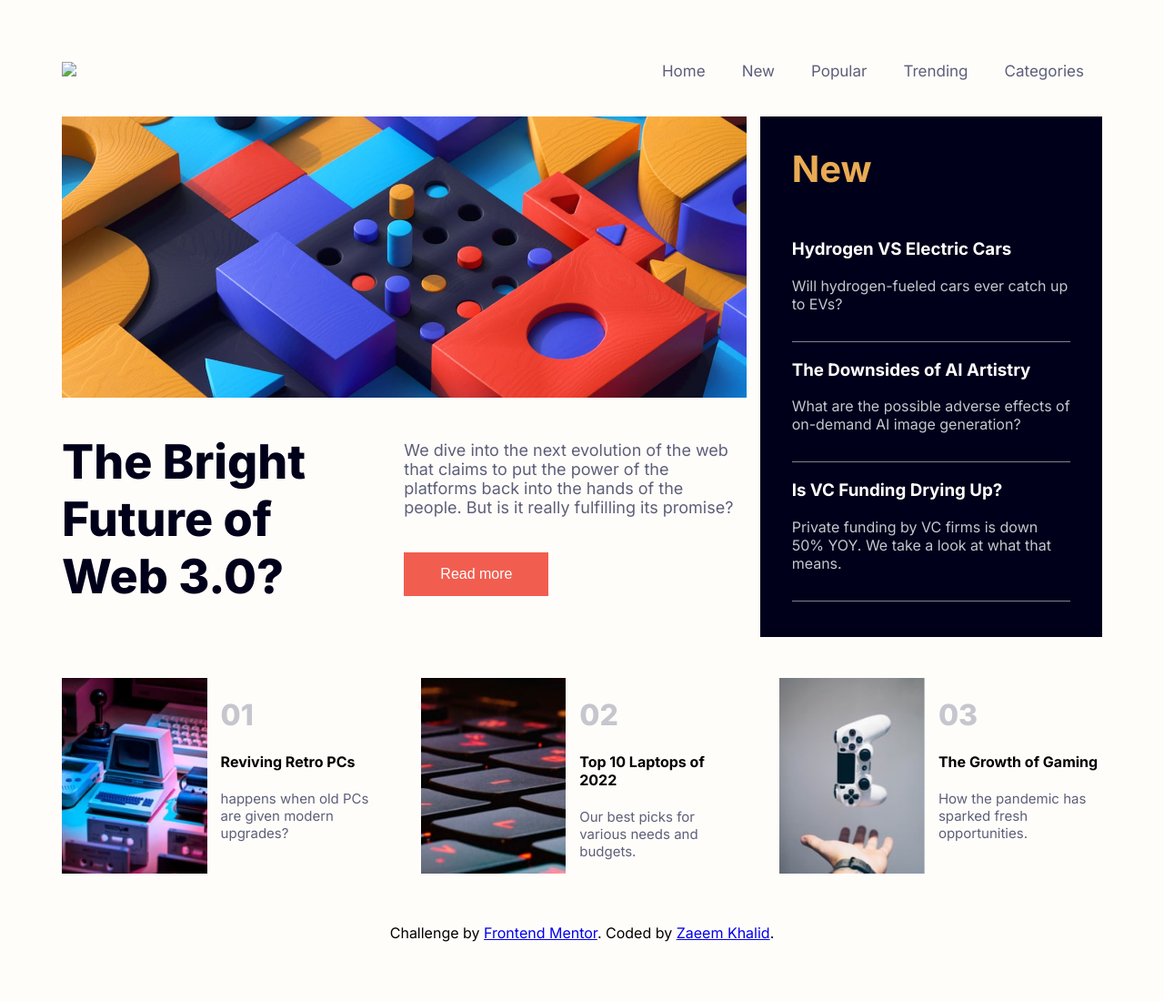
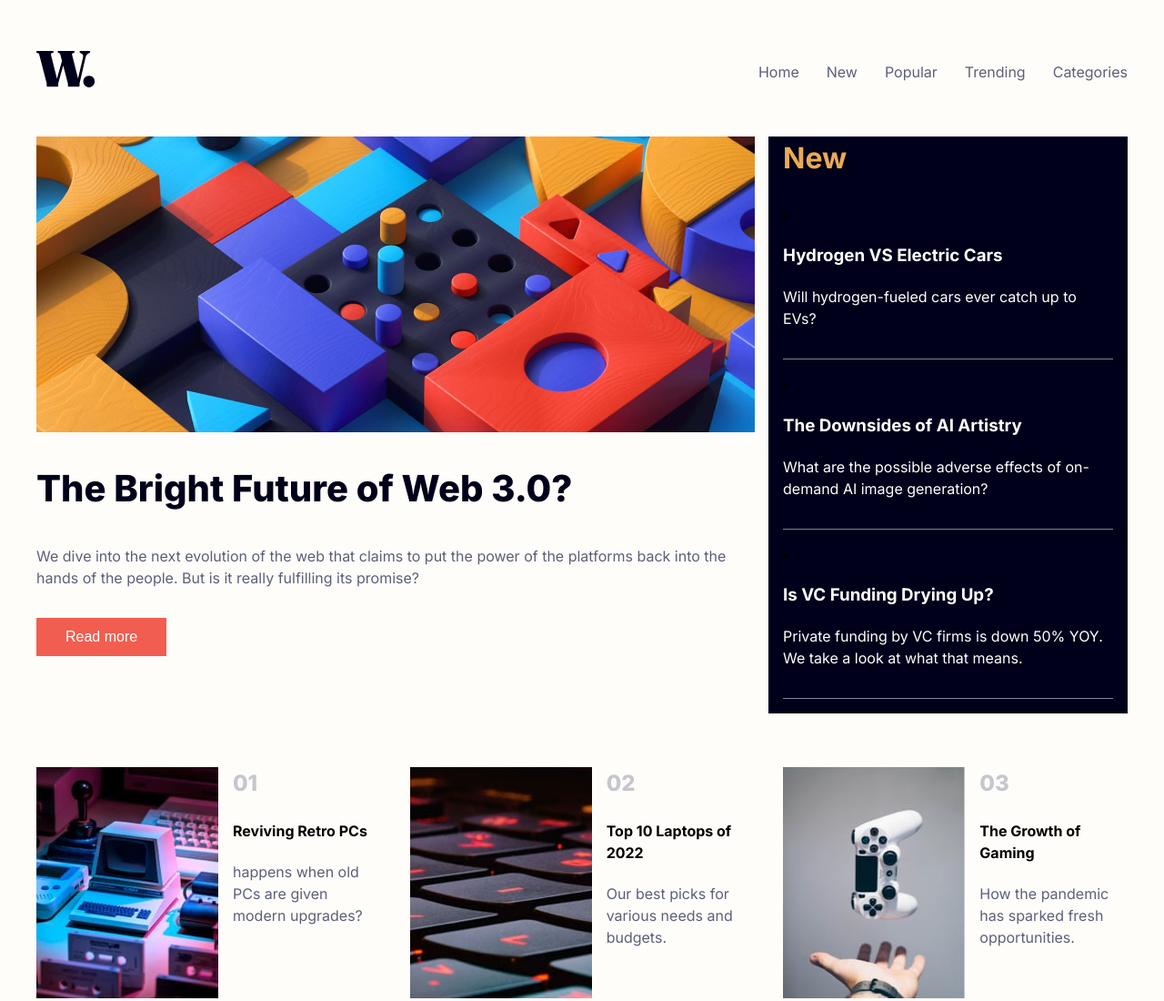
Before and after one commit to RWPmadeZaeem/News-Homepage, a plain HTML site: page index.html in a window 1280 px wide. Shown: the top 1100 px of the page at 91% size. Drawn offline with Linux system fonts and the light colour scheme.

Commit message:
updated project

```diff
--- a/index.html
+++ b/index.html
@@ -17,7 +17,12 @@
 </head>
 <body>
   <nav>
-    <div class="logo"><img src="/assets/images/logo" /></div>
+    <div class="logo"><img src="assets/images/logo.svg" /></div>
+    <button class="hamburger" aria-label="Toggle Menu">
+      <span class="bar"></span>
+      <span class="bar"></span>
+      <span class="bar"></span>
+    </button>
     <div class="nav_menu">
 
 
@@ -38,7 +43,7 @@
     <div class="section_left">
 
 
-      <img src="/assets/images/image-web-3-desktop.jpg" />
+      <img src="assets/images/image-web-3-desktop.jpg" />
 
       <div class="subheading">
         <h1>The Bright Future of Web 3.0?</h1>
@@ -102,7 +107,7 @@
   <div class="bottom_section">
 
     <div class="card">
-      <img src="/assets/images/image-retro-pcs.jpg"/>
+      <img src="assets/images/image-retro-pcs.jpg"/>
       <div class="card_desc">
         <h1>01 </h1>
         <h4>Reviving Retro PCs </h4>
@@ -116,7 +121,7 @@
 
      <div class="card">
 
-      <img src="/assets/images/image-top-laptops.jpg"/>
+      <img src="assets/images/image-top-laptops.jpg" width="60%"/>
       <div class="card_desc">
        <h1> 02</h1>
         <h4>Top 10 Laptops of 2022 </h4>
--- a/index.js
+++ b/index.js
@@ -0,0 +1,6 @@
+const hamburgerButton = document.querySelector('.hamburger');
+const navMenu = document.querySelector('.nav_menu');
+
+hamburgerButton.addEventListener('click', () => {
+  navMenu.classList.toggle('show-menu'); // Toggle the class to show/hide the menu
+});
--- a/styles.css
+++ b/styles.css
@@ -1,172 +1,205 @@
-
-body{
-
+/* Global Styles */
+body {
     background: hsl(36, 100%, 99%);
-    padding: 60px;
-    font-family: "Inter",sans-serif ;
+    padding: 2rem;
+    font-family: "Inter", sans-serif;
+    line-height: 1.5;
   }
 
-nav{
-    display:flex;
+  /* Navigation Styles */
+  nav {
+    display: flex;
     justify-content: space-between;
-    align-items:center;
-    width: 100%;
-
+    align-items: center;
+    padding: 1rem 0;
   }
 
-.nav_menu{
+  .nav_menu {
+    list-style: none;
     display: flex;
-    justify-content: space-between;
+    gap: 30px;
+  }
 
+  .nav_menu li {
+    font-size: 1rem;
   }
-.nav_menu li{
-    list-style: none;
-    margin-inline: 20px;
-    font-size: 17px;
 
-
-}
-.nav_menu a{
+  .nav_menu a {
     text-decoration: none;
-    color:hsl(236, 13%, 42%);
+    color: hsl(236, 13%, 42%);
     transition: color 0.3s ease;
   }
 
   .nav_menu a:hover {
-    color:hsl(5, 85%, 63%) ; /* Change the text color on hover to a different color (e.g., orange) */
+    color: hsl(5, 85%, 63%);
+  }
+
+  .hamburger {
+    display: none; /* Hide the hamburger menu by default */
+    background: none;
+    border: none;
+    cursor: pointer;
+    padding: 0;
+  }
+
+  /* Style the bars for the hamburger icon */
+  .bar {
+    display: block;
+    width: 25px;
+    height: 3px;
+    background-color: #333; /* Adjust the color as needed */
+    margin: 5px auto;
+    transition: background-color 0.3s ease;
   }
 
 
-main{
+  /* Show the navigation menu when the show-menu class is added */
+.nav_menu.show-menu {
+    display: block;
+    position: absolute;
+    top: 100px; /* Adjust the position as needed */
+    right: 0;
+    background-color: #fff; /* Adjust the background color as needed */
+    padding: 10px;
+    box-shadow: 0px 0px 10px rgba(0, 0, 0, 0.2); /* Add a shadow for the menu */
+  }
 
-    margin-top: 40px;
+  /* Main Content Styles */
+  main {
+    margin-top: 2rem;
     display: grid;
-    grid-template-columns: 2fr 1fr;
+    grid-template-columns: 1fr;
     grid-gap: 15px;
   }
 
-.section_left img{
-    width:100%;
-
-
+  .section_left img {
+    width: 100%;
+    height: auto; /* Maintain image aspect ratio */
   }
 
-.subheading{
-    width: 100%;
-    display:grid;
-    grid-template-columns: 1fr 1fr;
-}
-.subheading h1{
-    padding-top: 0px;
-    text-align:start;
-    color:hsl(240, 100%, 5%);
-    font-size:3.25rem;
-    font-weight: 900;
-    padding-inline-end: 90px;
-
+  .subheading {
+    display: flex;
+    flex-direction: column;
   }
 
-.description{
-    padding-top:25px;
-    font-size: 18px;
-
-
+  .subheading h1 {
+    font-size: 2.5rem;
+    font-weight: 900;
+    color: hsl(240, 100%, 5%);
+    margin-bottom: 1rem;
   }
 
-.description p{
-    color:hsl(236, 13%, 42%);
-    text-align: left;
-    padding-right: 10px;
-
+  .description p {
+    font-size: 1rem;
+    color: hsl(236, 13%, 42%);
   }
 
-.description button{
-    margin-top: 21px;
-    background-color:hsl(5, 85%, 63%); /* Set the background color to orange */
-    color: white; /* Set the text color to white */
-    padding: 15px 40px; /* Add padding to the button for spacing */
-    border: none; /* Remove the default button border */
-
-    cursor: pointer; /* Change cursor to a pointer on hover */
-    font-size: 16px; /* Set the font size */
-
+  .description button {
+    margin-top: 1rem;
+    background-color: hsl(5, 85%, 63%);
+    color: white;
+    padding: 0.75rem 2rem;
+    border: none;
+    cursor: pointer;
+    font-size: 1rem;
     transition: background-color 0.3s ease;
-
   }
 
   .description button:hover {
-    background-color:hsl(240, 100%, 5%);
+    background-color: hsl(240, 100%, 5%);
   }
 
-/* Add a focus style for keyboard navigation */
-.description button:focus {
-    box-shadow: 0 0 0 3px rgba(255, 127, 0, 0.5); /* Add an orange border when the button is focused */
+  /* Section Right Styles */
+  .section_right {
+    padding: 0 1rem;
+    background: hsl(240, 100%, 5%);
   }
 
-
-.section_right{
-    padding:0 35px;
-    background:hsl(240, 100%, 5%) ;
-    display: flex;
-    flex-direction: column;
-
+  .section_right h2 {
+    color: hsl(35, 77%, 62%);
+    font-weight: 700;
+    font-size: 2rem;
+    margin-top: 0;
   }
 
-.section_right h2{
-    color:hsl(35, 77%, 62%);
-    font-weight: 700;
-    font-size: 2.5rem;
-}
-.section_right h3{
+  .section_right h3,
+  .section_right p {
     color: white;
   }
-.section_right p{
-    color:hsl(233, 8%, 79%);
+
+  .section_right li {
+    border-bottom: 1px solid hsl(232, 13%, 55%);
+    padding-bottom: 1rem;
+    margin-bottom: 1rem;
   }
 
-.section_right li{
-    list-style: none;
-    border-bottom: 1px solid hsl(232, 13%, 55%);
-    padding-bottom: 15px;
+  /* Bottom Section Styles */
+  .bottom_section {
+    display: grid;
+    grid-template-columns: repeat(auto-fit, minmax(300px, 1fr));
+    gap: 2rem;
+    margin-top: 3.7rem;
   }
 
-
-.bottom_section{
-    width: 100%;
-    display:grid;
-    grid-template-columns: 1fr 1fr 1fr;
-    grid-column-gap: 40px;
-
-    margin-top: 45px;
-
+  .card {
+    display: flex;
+    flex-direction: row;
   }
 
-.card{
-
-    display:flex;
-    flex-direction: row;
-}
-.card img{
-    width: 45%;
-}
-.card_desc{
-    margin-left: 15px;
+  .card img {
+    width: 100%;
+    max-width: 100%; /* Ensure images don't overflow their container */
   }
 
-.card_desc h1{
-    font-weight: 800;
-    font-size: xx-large;
-    color: hsl(233, 8%, 79%);
+  .card_desc {
+    margin-left: 1rem;
   }
 
-.card_desc p{
-    color:hsl(236, 13%, 42%);
-    font-size: 15px;
+  .card_desc h1 {
+    font-weight: 800;
+    font-size: 1.5rem;
+    color: hsl(233, 8%, 79%);
+    margin-top: 0;
   }
 
+  .card_desc p {
+    color: hsl(236, 13%, 42%);
+    font-size: 1rem;
+  }
 
-.attribution{
-    width: 100%;
-    margin-top: 55px;
+  /* Attribution Styles */
+  .attribution {
+    margin-top: 2.8rem;
     text-align: center;
   }
+
+  /* Media Queries for Responsive Design */
+  @media (min-width: 768px) {
+
+
+    main {
+      grid-template-columns: 2fr 1fr;
+    }
+
+    .section_right {
+      padding: 0 1rem;
+    }
+
+    .bottom_section {
+      grid-template-columns: repeat(3, 1fr);
+    }
+  }
+
+  @media (max-width: 768px) {
+    .nav_menu {
+      display: none;
+    }
+
+    .hamburger {
+      display: block;
+    }
+
+    .section_right {
+      padding: 0;
+    }
+  }
```
Lines whose indentation alone changed are shown as unchanged.
